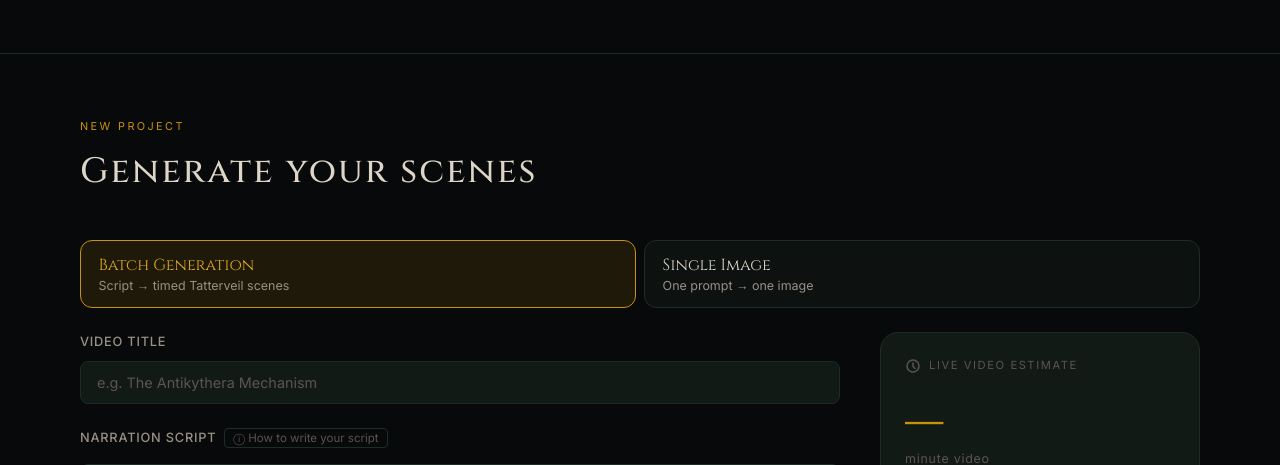
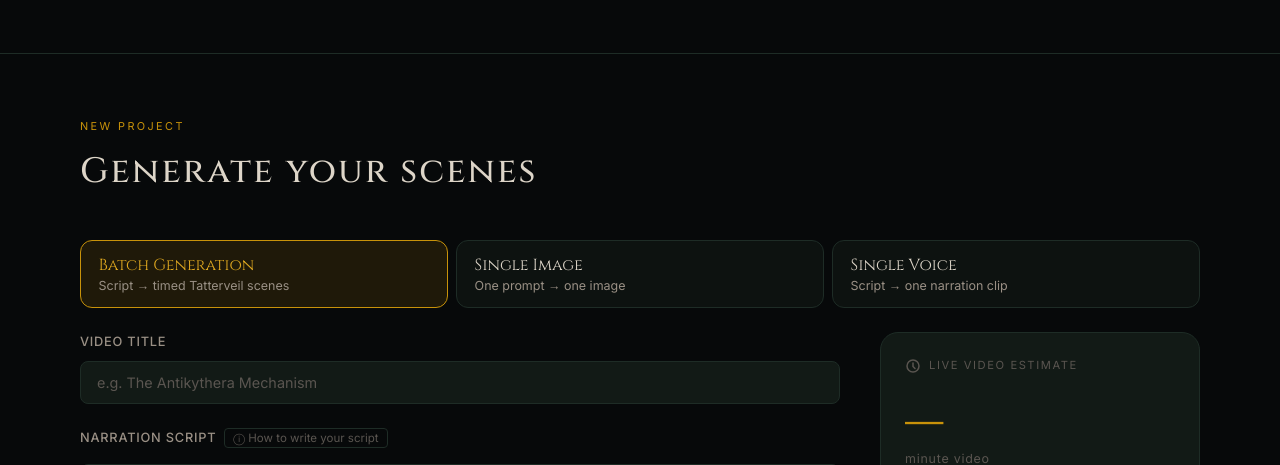
Before and after one commit to Maaz-Ge/YT-video, a Flask app: page / in a window 1280 px wide. Shown: the part 1352-1817 px from the top of the page. Run offline with Flask 3, Linux system fonts and the light colour scheme; data that the repository does not hold is empty; some libraries are stand-ins or nearby versions.

Commit message:
Stalne voice + docker

```diff
--- a/app.py
+++ b/app.py
@@ -1543,6 +1543,122 @@ def _single_public(rec: dict) -> dict:
         out["image_url"] = f"/singles/images/{fn}"
         out["preview_url"] = f"/singles/previews/{fn}"
         out["download_url"] = f"/singles/download/{fn}"
+    return out
+
+
+# ─── Single-voice studio (standalone, script → one ElevenLabs narration) ─────
+
+_voices_lock = threading.Lock()
+_voice_executor_lock = threading.Lock()
+_voice_executor: ThreadPoolExecutor | None = None
+
+
+def _get_voice_executor() -> ThreadPoolExecutor:
+    global _voice_executor
+    with _voice_executor_lock:
+        if _voice_executor is None:
+            _voice_executor = ThreadPoolExecutor(
+                max_workers=max(1, int(config.SINGLE_VOICE_PARALLELISM)),
+                thread_name_prefix="voice",
+            )
+        return _voice_executor
+
+
+def _voices_path() -> Path:
+    return config.VOICES_DIR / "voices.json"
+
+
+def _load_voices() -> list[dict]:
+    p = _voices_path()
+    if p.exists():
+        try:
+            data = json.loads(p.read_text(encoding="utf-8"))
+            if isinstance(data, list):
+                return data
+        except Exception:
+            pass
+    return []
+
+
+def _save_voices(records: list[dict]) -> None:
+    try:
+        _voices_path().write_text(json.dumps(records, indent=2), encoding="utf-8")
+    except Exception:
+        logger.exception("Failed to persist voices.json")
+
+
+def _update_voice_record(voice_id: str, **fields) -> dict | None:
+    """Read-modify-write a single voice record under the voices lock."""
+    with _voices_lock:
+        records = _load_voices()
+        for rec in records:
+            if rec.get("id") == voice_id:
+                rec.update(fields)
+                rec["updated_at"] = time.time()
+                _save_voices(records)
+                return dict(rec)
+    return None
+
+
+def _run_voice_job(voice_id: str) -> None:
+    """Worker: render one standalone voice-over from its script."""
+    with _voices_lock:
+        records = _load_voices()
+        rec = next((r for r in records if r.get("id") == voice_id), None)
+        if rec is None:
+            return
+        script = rec.get("script") or ""
+        speed = float(rec.get("speed") or config.DEFAULT_VOICE_SPEED)
+
+    _update_voice_record(voice_id, status="generating", voice_done=0)
+
+    def on_progress(done: int, total: int) -> None:
+        _update_voice_record(voice_id, voice_total=total, voice_done=done)
+
+    voice_dir = config.VOICES_DIR / voice_id
+    try:
+        info = voice_engine.generate_voice_with_timestamps(
+            script=script,
+            project_dir=voice_dir,
+            speed=speed,
+            on_progress=on_progress,
+        )
+        _update_voice_record(
+            voice_id,
+            status="done",
+            audio_filename=info.get("filename"),
+            audio_path=info.get("path"),
+            duration_seconds=info.get("duration_seconds"),
+            chunks=info.get("chunks"),
+            sentence_count=info.get("sentence_count"),
+            voice_model_id=info.get("model_id"),
+            error=None,
+        )
+    except Exception as exc:
+        logger.error("Single voice %s failed: %s", voice_id, exc, exc_info=True)
+        _update_voice_record(voice_id, status="error", error=str(exc))
+
+
+def _voice_public(rec: dict) -> dict:
+    """Client-facing view of a voice record (adds stream/download URLs)."""
+    script = rec.get("script", "")
+    out = {
+        "id": rec.get("id"),
+        "script": script,
+        "speed": rec.get("speed"),
+        "status": rec.get("status", "pending"),
+        "error": rec.get("error"),
+        "duration_seconds": rec.get("duration_seconds"),
+        "chunks": rec.get("chunks"),
+        "sentence_count": rec.get("sentence_count"),
+        "voice_total": rec.get("voice_total"),
+        "voice_done": rec.get("voice_done"),
+        "created_at": rec.get("created_at"),
+        "updated_at": rec.get("updated_at"),
+    }
+    if rec.get("status") == "done" and rec.get("audio_filename"):
+        out["audio_url"] = f"/voices/{rec['id']}/audio"
+        out["download_url"] = f"/voices/{rec['id']}/download"
     return out
 
 
@@ -2021,6 +2137,117 @@ def download_single_image(filename: str):
     )
 
 
+# ─── Single-voice studio routes ──────────────────────────────────────────────
+
+def _voice_audio_path(voice_id: str) -> Path | None:
+    """Resolve the WAV path for a done voice record (guards against traversal)."""
+    with _voices_lock:
+        records = _load_voices()
+        rec = next((r for r in records if r.get("id") == voice_id), None)
+    if rec is None or rec.get("status") != "done":
+        return None
+    rel = rec.get("audio_path") or "voiceovers/full_voiceover.wav"
+    path = (config.VOICES_DIR / voice_id / str(rel).replace("\\", "/")).resolve()
+    base = (config.VOICES_DIR / voice_id).resolve()
+    if base not in path.parents or not path.exists():
+        return None
+    return path
+
+
+@app.route("/api/voices", methods=["GET"])
+def api_list_voices():
+    """List all standalone voice-overs (newest first) + queue parallelism info."""
+    with _voices_lock:
+        records = _load_voices()
+    records.sort(key=lambda r: r.get("created_at", 0), reverse=True)
+    items = [_voice_public(r) for r in records]
+    active = sum(1 for r in records if r.get("status") in ("pending", "generating"))
+    return jsonify(
+        {
+            "voices": items,
+            "active_count": active,
+            "max_parallel": int(config.SINGLE_VOICE_PARALLELISM),
+        }
+    )
+
+
+@app.route("/api/voices", methods=["POST"])
+def api_create_voice():
+    """Queue a standalone voice-over. Up to SINGLE_VOICE_PARALLELISM run in parallel."""
+    data = request.get_json(silent=True) or {}
+    script = (data.get("script") or "").strip()
+    speed = _parse_voice_speed(data.get("speed", config.DEFAULT_VOICE_SPEED))
+
+    if not config.ELEVEN_API_KEY:
+        return jsonify({"error": "ELEVEN_API_KEY is required to generate voice-overs."}), 400
+    if not script:
+        return jsonify({"error": "Script is required."}), 400
+
+    voice_id = uuid.uuid4().hex
+    now = time.time()
+    record = {
+        "id": voice_id,
+        "script": script,
+        "speed": speed,
+        "status": "pending",
+        "audio_filename": None,
+        "audio_path": None,
+        "duration_seconds": None,
+        "chunks": None,
+        "sentence_count": None,
+        "voice_total": None,
+        "voice_done": None,
+        "error": None,
+        "created_at": now,
+        "updated_at": now,
+    }
+    with _voices_lock:
+        records = _load_voices()
+        records.append(record)
+        _save_voices(records)
+
+    _get_voice_executor().submit(_run_voice_job, voice_id)
+    return jsonify({"ok": True, "voice": _voice_public(record)})
+
+
+@app.route("/api/voices/<voice_id>", methods=["DELETE"])
+def api_delete_voice(voice_id: str):
+    """Remove a voice record and its per-voice directory."""
+    with _voices_lock:
+        records = _load_voices()
+        rec = next((r for r in records if r.get("id") == voice_id), None)
+        if rec is None:
+            abort(404)
+        kept = [r for r in records if r.get("id") != voice_id]
+        _save_voices(kept)
+
+    voice_dir = config.VOICES_DIR / voice_id
+    if voice_dir.exists():
+        shutil.rmtree(voice_dir, ignore_errors=True)
+    return jsonify({"ok": True})
+
+
+@app.route("/voices/<voice_id>/audio")
+def serve_voice_audio(voice_id: str):
+    path = _voice_audio_path(voice_id)
+    if path is None:
+        abort(404)
+    return send_file(path, mimetype="audio/wav", conditional=True)
+
+
+@app.route("/voices/<voice_id>/download")
+def download_voice_audio(voice_id: str):
+    path = _voice_audio_path(voice_id)
+    if path is None:
+        abort(404)
+    return send_file(
+        path,
+        mimetype="audio/wav",
+        as_attachment=True,
+        download_name=f"voiceover_{voice_id}.wav",
+    )
+
+
 # ─── Export job endpoints (progress-aware) ───────────────────────────────────
 
 @app.route("/api/projects/<project_id>/exports", methods=["POST"])
--- a/config.py
+++ b/config.py
@@ -54,6 +54,7 @@ IMAGE_SAFETY_MAX_RETRIES: int = int(os.getenv("IMAGE_SAFETY_MAX_RETRIES", "5"))
 EXPORT_FFMPEG_WORKERS: int = int(os.getenv("EXPORT_FFMPEG_WORKERS", "6"))
 REGEN_PARALLELISM: int = int(os.getenv("REGEN_PARALLELISM", "3"))
 SINGLE_IMAGE_PARALLELISM: int = int(os.getenv("SINGLE_IMAGE_PARALLELISM", "3"))
+SINGLE_VOICE_PARALLELISM: int = int(os.getenv("SINGLE_VOICE_PARALLELISM", "2"))
 
 # ── Storage ───────────────────────────────────────────────────────────────────
 PROJECTS_DIR: Path = Path(__file__).parent / "projects"
@@ -64,6 +65,11 @@ PROJECTS_DIR.mkdir(parents=True, exist_ok=True)
 SINGLES_DIR: Path = Path(__file__).parent / "singles"
 SINGLES_DIR.mkdir(parents=True, exist_ok=True)
 
+# Standalone single-voice studio (script → one combined ElevenLabs narration).
+# Same directory-isolation rationale as SINGLES_DIR.
+VOICES_DIR: Path = Path(__file__).parent / "voices"
+VOICES_DIR.mkdir(parents=True, exist_ok=True)
+
 # ── Pricing (USD) ────────────────────────────────────────────────────────────
 IMAGE_COSTS: dict = {
     "1280x720":  {"low": 0.003, "medium": 0.028, "high": 0.114},
--- a/docker-compose.yml
+++ b/docker-compose.yml
@@ -15,8 +15,12 @@ services:
       EXPORT_FFMPEG_WORKERS: "8"
       TZ: UTC
     volumes:
-      # Persist all generated projects on the host (same folder you used with python app.py)
+      # Persist all generated data on the host (survives image rebuilds / container recreation)
       - ./projects:/app/projects
+      # Standalone Single Image studio output
+      - ./singles:/app/singles
+      # Standalone Single Voice studio output
+      - ./voices:/app/voices
     healthcheck:
       test:
         [
--- a/static/js/app.js
+++ b/static/js/app.js
@@ -1795,11 +1795,20 @@ function initSingleImageStudio() {
   pollSingles();
 }
 
+let _studioModeTabsReady = false;
+
 function initStudioModeTabs() {
-  const tabs = document.querySelectorAll(".studio-mode-tab");
-  const batch = document.getElementById("mode-batch");
-  const single = document.getElementById("mode-single");
-  if (!tabs.length || !batch || !single) return;
+  if (_studioModeTabsReady) return;
+  const tabs = Array.from(document.querySelectorAll(".studio-mode-tab"));
+  if (!tabs.length) return;
+
+  const panels = new Map();
+  tabs.forEach((tab) => {
+    const mode = tab.getAttribute("data-mode");
+    const panel = document.getElementById(`mode-${mode}`);
+    if (panel) panels.set(mode, panel);
+  });
+  if (!panels.size) return;
 
   tabs.forEach((tab) => {
     tab.addEventListener("click", () => {
@@ -1809,11 +1818,12 @@ function initStudioModeTabs() {
         t.classList.toggle("active", on);
         t.setAttribute("aria-selected", on ? "true" : "false");
       });
-      const isSingle = mode === "single";
-      batch.hidden = isSingle;
-      single.hidden = !isSingle;
+      panels.forEach((panel, key) => {
+        panel.hidden = key !== mode;
+      });
     });
   });
+  _studioModeTabsReady = true;
 }
 
 function getSingleResolution() {
@@ -2007,6 +2017,244 @@ function closeSingleLightbox() {
   if (img) img.src = "";
 }
 
+/* ── Single Voice studio ──────────────────────────────────────────────────── */
+
+let _voicesPollTimer = null;
+
+function initSingleVoiceStudio() {
+  const form = document.getElementById("voice-form");
+  const gallery = document.getElementById("voice-gallery");
+  if (!form || !gallery) return;
+
+  initStudioModeTabs();
+  initVoiceSpeedControl();
+
+  const submitBtn = document.getElementById("voice-submit-btn");
+  const spinner = document.getElementById("voice-submit-spinner");
+  const label = document.getElementById("voice-submit-label");
+  const scriptEl = document.getElementById("voice_script");
+
+  form.addEventListener("submit", async (e) => {
+    e.preventDefault();
+    const script = (scriptEl.value || "").trim();
+    if (!script) {
+      showToast("Paste a script to generate a voice-over.", "error");
+      return;
+    }
+    const speed = getSingleVoiceSpeed();
+
+    if (submitBtn) submitBtn.disabled = true;
+    if (spinner) spinner.classList.remove("hidden");
+    if (label) label.textContent = "Adding to queue…";
+
+    try {
+      const res = await fetch("/api/voices", {
+        method: "POST",
+        headers: { "Content-Type": "application/json" },
+        body: JSON.stringify({ script, speed }),
+      });
+      const data = await res.json().catch(() => ({}));
+      if (!res.ok) throw new Error(data.error || "Voice request failed");
+      showToast("Added to the voice queue.", "ok", 3500);
+      scriptEl.value = "";
+      pollVoices();
+    } catch (err) {
+      showToast(err.message, "error");
+    }
+
+    if (submitBtn) submitBtn.disabled = false;
+    if (spinner) spinner.classList.add("hidden");
+    if (label) label.textContent = "Generate Voice-over";
+  });
+
+  gallery.addEventListener("click", (e) => {
+    const del = e.target.closest(".btn-delete-voice");
+    if (del) deleteVoice(del.dataset.id);
+  });
+
+  pollVoices();
+}
+
+function initVoiceSpeedControl() {
+  const slider = document.getElementById("single_voice_speed_slider");
+  const number = document.getElementById("single_voice_speed");
+  const hint = document.getElementById("single-voice-speed-hint");
+  if (!slider || !number) return;
+
+  function updateHint(v) {
+    if (!hint) return;
+    if (v >= 0.95) hint.textContent = "Normal pace — matches typical documentary narration";
+    else if (v >= 0.7) hint.textContent = "Slightly slower — more deliberate delivery";
+    else if (v >= 0.45) hint.textContent = "Slow — noticeably longer clip";
+    else hint.textContent = "Very slow — longest clip";
+  }
+
+  slider.addEventListener("input", () => {
+    number.value = slider.value;
+    updateHint(parseFloat(slider.value));
+  });
+  number.addEventListener("input", () => {
+    let v = parseFloat(number.value);
+    if (isNaN(v)) return;
+    v = Math.max(0.25, Math.min(1, v));
+    slider.value = v;
+    updateHint(v);
+  });
+  updateHint(parseFloat(number.value) || 1);
+}
+
+function getSingleVoiceSpeed() {
+  const el = document.getElementById("single_voice_speed");
+  if (!el) return 1.0;
+  let v = parseFloat(el.value);
+  if (isNaN(v)) v = 1.0;
+  return Math.max(0.25, Math.min(1, v));
+}
+
+async function pollVoices() {
+  const gallery = document.getElementById("voice-gallery");
+  if (!gallery) return;
+  clearTimeout(_voicesPollTimer);
+
+  try {
+    const res = await fetch("/api/voices");
+    if (!res.ok) {
+      _voicesPollTimer = setTimeout(pollVoices, 8000);
+      return;
+    }
+    const data = await res.json();
+    const voices = data.voices || [];
+    renderVoicesGallery(voices);
+    updateVoiceQueueInfo(data);
+
+    const busy = voices.some((v) => v.status === "pending" || v.status === "generating");
+    if (busy) _voicesPollTimer = setTimeout(pollVoices, 3000);
+  } catch (e) {
+    _voicesPollTimer = setTimeout(pollVoices, 8000);
+  }
+}
+
+function updateVoiceQueueInfo(data) {
+  const info = document.getElementById("voice-queue-info");
+  const activeEl = document.getElementById("voice-active-count");
+  const maxEl = document.getElementById("voice-max-parallel");
+  if (!info) return;
+  const active = data.active_count || 0;
+  if (activeEl) activeEl.textContent = active;
+  if (maxEl && data.max_parallel) maxEl.textContent = data.max_parallel;
+  info.hidden = active === 0;
+}
+
+function renderVoicesGallery(voices) {
+  const gallery = document.getElementById("voice-gallery");
+  const empty = document.getElementById("voice-gallery-empty");
+  if (!gallery) return;
+
+  if (empty) empty.hidden = voices.length > 0;
+
+  const existing = new Map();
+  gallery.querySelectorAll(".voice-card").forEach((node) => {
+    existing.set(node.dataset.id, node);
+  });
+
+  const wanted = new Set(voices.map((v) => v.id));
+  existing.forEach((node, id) => {
+    if (!wanted.has(id)) node.remove();
+  });
+
+  voices.forEach((v) => {
+    let node = existing.get(v.id);
+    if (!node) {
+      node = document.createElement("div");
+      node.className = "voice-card";
+      node.dataset.id = v.id;
+      gallery.appendChild(node);
+    } else if (node.dataset.status === "done" && v.status === "done") {
+      // Already rendered — don't rewrite so the <audio> player keeps its state.
+      return;
+    }
+    updateVoiceCard(node, v);
+  });
+
+  voices.forEach((v) => {
+    const node = gallery.querySelector(`.voice-card[data-id="${CSS.escape(v.id)}"]`);
+    if (node) gallery.appendChild(node);
+  });
+}
+
+function updateVoiceCard(node, v) {
+  const status = v.status || "pending";
+  node.dataset.status = status;
+
+  let media;
+  if (status === "done" && v.audio_url) {
+    media = `<audio class="voice-card-audio" controls preload="none" src="${escapeAttr(v.audio_url)}"></audio>`;
+  } else if (status === "error") {
+    media = `<div class="voice-card-status voice-card-status--error">${escapeHTML(v.error || "Voice generation failed")}</div>`;
+  } else {
+    const prog =
+      v.voice_total
+        ? `Chunk ${v.voice_done || 0} of ${v.voice_total}…`
+        : status === "generating"
+          ? "Generating…"
+          : "Queued…";
+    media = `<div class="voice-card-status voice-card-status--pending"><span class="spinner"></span><span>${escapeHTML(prog)}</span></div>`;
+  }
+
+  const meta = [];
+  if (status === "done") {
+    if (v.duration_seconds != null) meta.push(fmtTime(v.duration_seconds));
+    if (v.chunks != null) meta.push(`${v.chunks} chunk${v.chunks === 1 ? "" : "s"}`);
+  }
+  if (v.speed != null) meta.push(`speed ${Number(v.speed).toFixed(2)}`);
+
+  const actions = `
+    <div class="single-card-actions">
+      ${
+        status === "done" && v.download_url
+          ? `<a class="btn btn-ghost btn-sm" href="${escapeAttr(v.download_url)}" download>Download</a>`
+          : ""
+      }
+      <button type="button" class="btn btn-ghost btn-sm btn-delete-voice" data-id="${escapeAttr(v.id)}">Delete</button>
+    </div>`;
+
+  const script = v.script || "";
+
+  node.innerHTML = `
+    <div class="voice-card-media">${media}</div>
+    <div class="single-card-body">
+      <div class="single-card-meta">
+        ${meta.map((m) => `<span class="single-card-tag">${escapeHTML(m)}</span>`).join("")}
+      </div>
+      <details class="scene-prompt-details single-prompt-details">
+        <summary class="scene-prompt-toggle">
+          <svg width="12" height="12" viewBox="0 0 12 12" fill="none">
+            <path d="M2 4l4 4 4-4" stroke="currentColor" stroke-width="1.5" stroke-linecap="round" stroke-linejoin="round"/>
+          </svg>
+          View script
+        </summary>
+        <div class="scene-prompt-body">
+          <p class="scene-prompt-text">${escapeHTML(script)}</p>
+        </div>
+      </details>
+      ${actions}
+    </div>`;
+}
+
+async function deleteVoice(id) {
+  if (!id) return;
+  if (!confirm("Delete this voice-over?")) return;
+  try {
+    const res = await fetch(`/api/voices/${id}`, { method: "DELETE" });
+    if (!res.ok) throw new Error("Delete failed");
+    const node = document.querySelector(`.voice-card[data-id="${CSS.escape(id)}"]`);
+    if (node) node.remove();
+    pollVoices();
+  } catch (e) {
+    showToast("Delete failed.", "error");
+  }
+}
+
 /* ── Bootstrap ────────────────────────────────────────────────────────────── */
 
 document.addEventListener("DOMContentLoaded", () => {
@@ -2014,6 +2262,7 @@ document.addEventListener("DOMContentLoaded", () => {
   initCreateForm();
   initHomePage();
   initSingleImageStudio();
+  initSingleVoiceStudio();
   initProjectPage();
   initDeleteButton();
 
--- a/templates/index.html
+++ b/templates/index.html
@@ -90,6 +90,10 @@
       <button type="button" class="studio-mode-tab" data-mode="single" role="tab" aria-selected="false">
         <span class="studio-mode-tab-title">Single Image</span>
         <span class="studio-mode-tab-sub">One prompt → one image</span>
+      </button>
+      <button type="button" class="studio-mode-tab" data-mode="voice" role="tab" aria-selected="false">
+        <span class="studio-mode-tab-title">Single Voice</span>
+        <span class="studio-mode-tab-sub">Script → one narration clip</span>
       </button>
     </div>
 
@@ -567,6 +571,78 @@
       </div>
     </div><!-- /#mode-single -->
 
+    <!-- ── Single Voice studio ─────────────────────────────────────────────── -->
+    <div id="mode-voice" hidden>
+      <div class="single-studio animate-fade-up">
+        <form id="voice-form" class="create-form single-form" novalidate>
+
+          <div class="form-group">
+            <div class="form-label-row">
+              <label class="form-label" for="voice_script">Voice-over Script</label>
+              <button type="button" class="info-btn"
+                data-tip="Paste the full narration you want spoken. It is rendered as one combined WAV via ElevenLabs — long scripts are chunked and stitched automatically, exactly like the batch pipeline. No images are generated here.">
+                ⓘ How voice generation works
+              </button>
+            </div>
+            <textarea
+              id="voice_script"
+              name="voice_script"
+              class="form-textarea"
+              rows="8"
+              placeholder="Paste your narration script here…"
+              required
+            ></textarea>
+            <p class="single-note">Standalone narration only — no images. Produces one combined WAV clip.</p>
+          </div>
+
+          <div class="timing-section voice-speed-section">
+            <div class="form-label-row">
+              <p class="form-label">Narration speed</p>
+              <button type="button" class="info-btn"
+                data-tip="How fast the voice reads your script.&#10;&#10;1.0 = normal pace&#10;0.75 = slightly slower&#10;0.5 = half speed (longer clip)&#10;0.25 = slowest allowed">
+                ⓘ About narration speed
+              </button>
+            </div>
+            <div class="timing-field timing-field--full">
+              <label class="timing-label" for="single_voice_speed">
+                Speaking pace
+                <span class="timing-unit">0.25 slow · 1.0 normal</span>
+              </label>
+              <div class="slider-row">
+                <input type="range" id="single_voice_speed_slider" min="0.25" max="1" step="0.05" value="1" class="range-slider" />
+                <input type="number" id="single_voice_speed" name="single_voice_speed" min="0.25" max="1" step="0.05" value="1" class="range-number range-number--wide" />
+              </div>
+              <p class="timing-hint" id="single-voice-speed-hint">Normal pace — matches typical documentary narration</p>
+            </div>
+          </div>
+
+          <button type="submit" class="btn btn-primary btn-submit" id="voice-submit-btn">
+            <span id="voice-submit-label">Generate Voice-over</span>
+            <svg width="18" height="18" viewBox="0 0 18 18" fill="none">
+              <path d="M3 9h12M11 5l4 4-4 4" stroke="currentColor" stroke-width="1.5" stroke-linecap="round" stroke-linejoin="round"/>
+            </svg>
+            <span id="voice-submit-spinner" class="spinner hidden"></span>
+          </button>
+
+          <p class="single-queue-info" id="voice-queue-info" hidden>
+            <span id="voice-active-count">0</span> generating ·
+            up to <span id="voice-max-parallel">2</span> render in parallel — the rest queue automatically.
+          </p>
+        </form>
+      </div>
+
+      <div class="single-gallery-wrap">
+        <div class="single-gallery-header">
+          <p class="section-label">Your voice-overs</p>
+          <h3 class="single-gallery-title">Generated voice clips</h3>
+        </div>
+        <p class="single-gallery-empty" id="voice-gallery-empty">
+          No voice-overs yet. Paste a script above and generate your first one.
+        </p>
+        <div class="voice-gallery" id="voice-gallery"></div>
+      </div>
+    </div><!-- /#mode-voice -->
+
   </div>
 </section>
 
```
Also changed, not shown: DOCKER-DEPLOY.md (+23 -9 lines), static/css/style.css (+37 -0 lines), technicalguide.md (+74 -0 lines), README.md, 3 other files.
